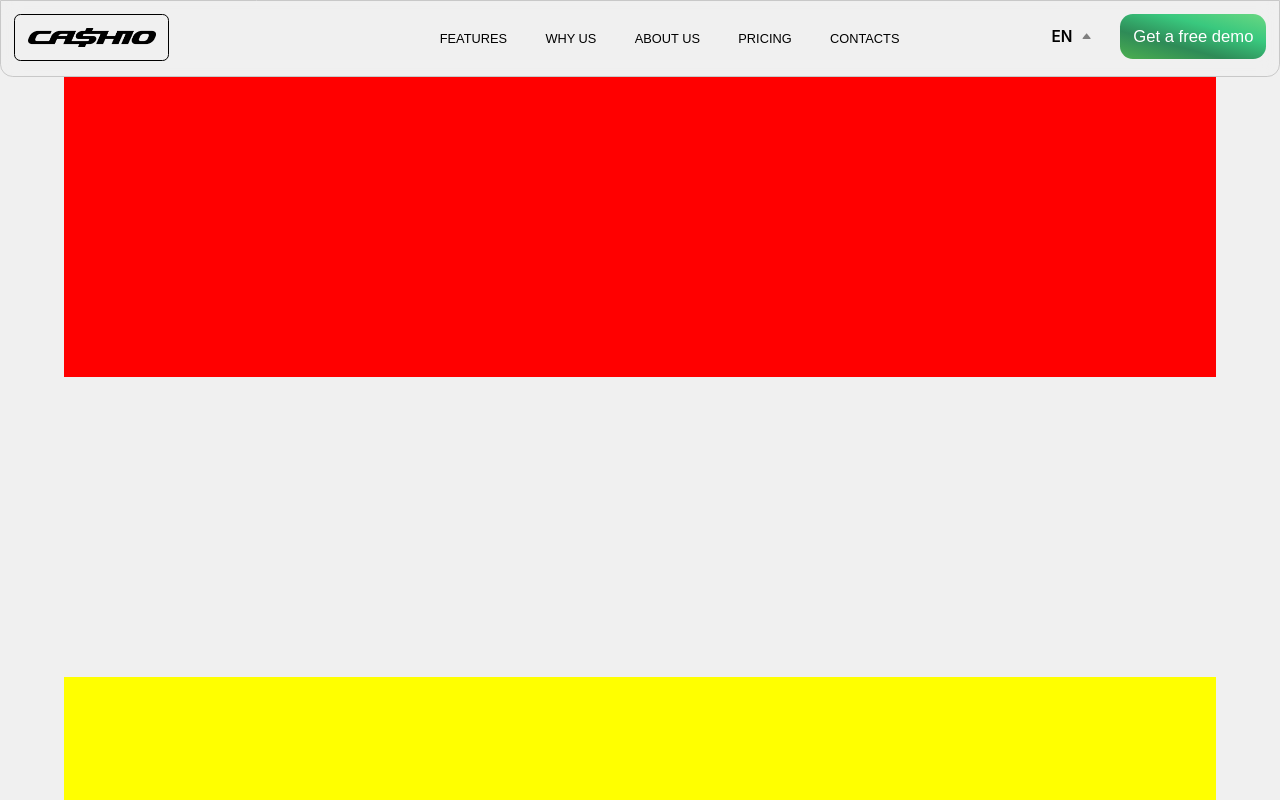
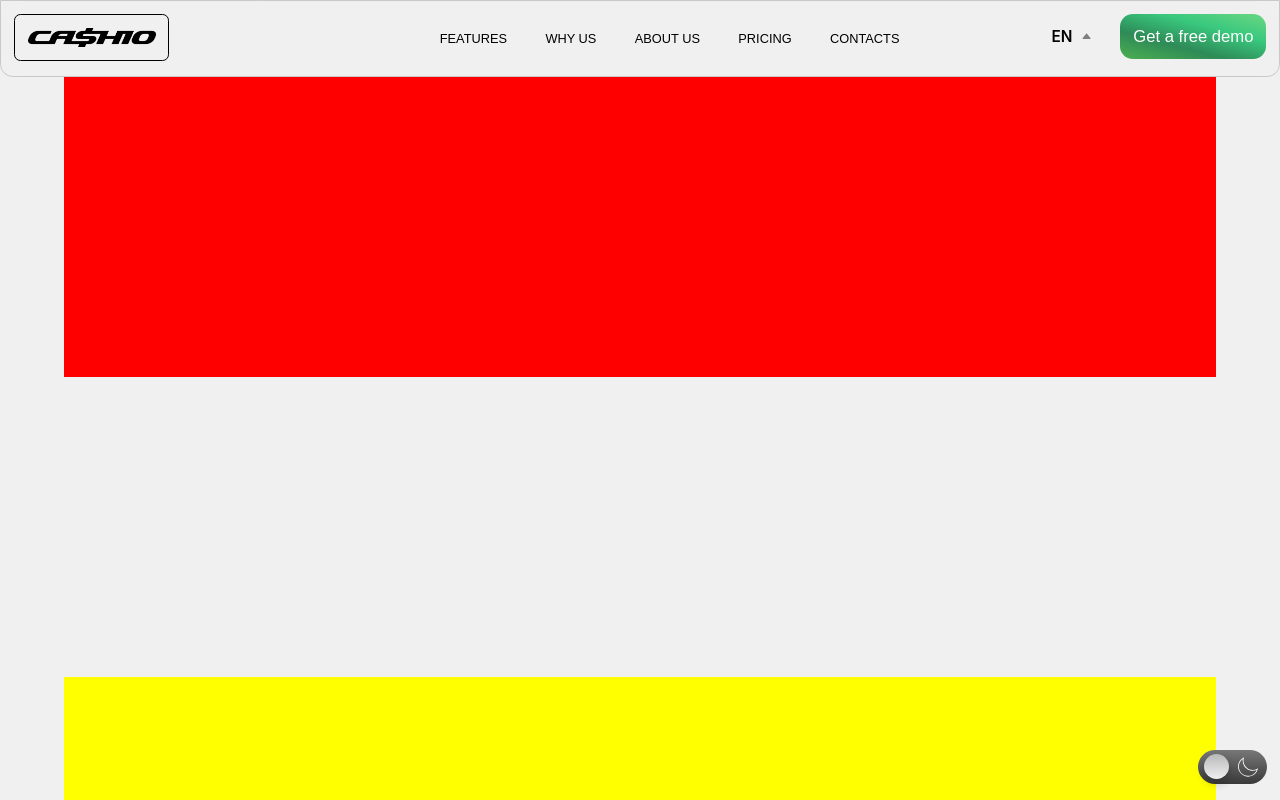
Before and after one commit to RevaGee/Cashio, a React (Create React App) app: page / in a window 1280 px wide. Shown: the top 800 px of the page. Built offline with nearby package versions, Linux system fonts and the light colour scheme.

Commit message:
set darkMode to bottom right of the page

```diff
--- a/src/App.tsx
+++ b/src/App.tsx
@@ -7,6 +7,7 @@ function App() {
   return (
       <div style={{width: "100%", margin:"0 auto"}} className="App">
         <Header/>
+          <DarkMode />
         <div style={{backgroundColor: "red", height: "300px", width: "90%", margin:"0 auto"}}></div>
         <div style={{backgroundColor: "transparent", height: "300px", width: "90%", margin:"0 auto"}}></div>
         <div style={{backgroundColor: "yellow", height: "300px", width: "90%", margin:"0 auto"}}></div>
--- a/src/components/DarkMode/DarkMode.css
+++ b/src/components/DarkMode/DarkMode.css
@@ -1,7 +1,9 @@
 .dark_mode_label {
+	position: fixed;
+	right: 1vw;
+	bottom: 2vh;
 	width: 65px;
 	height: 30px;
-	position: relative;
 	display: block;
 	background: linear-gradient(#777, #3a3a3a);
 	border-radius: 200px;
```
